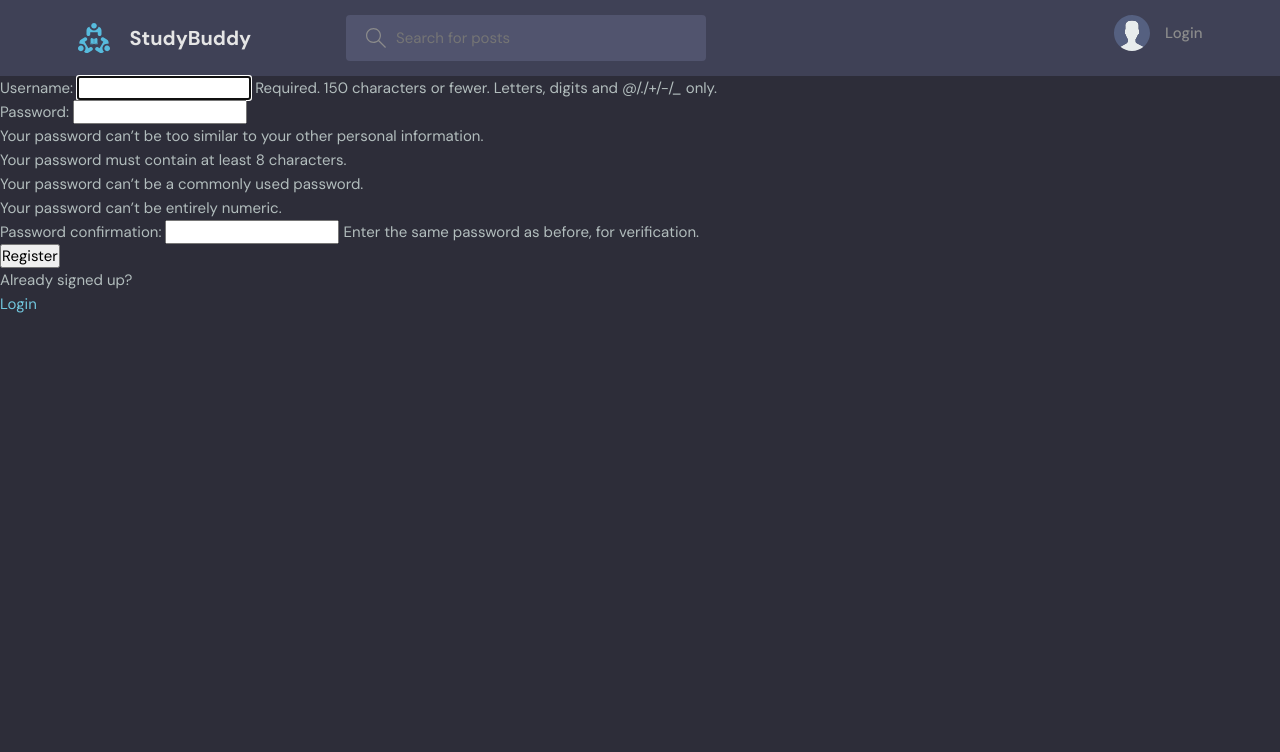
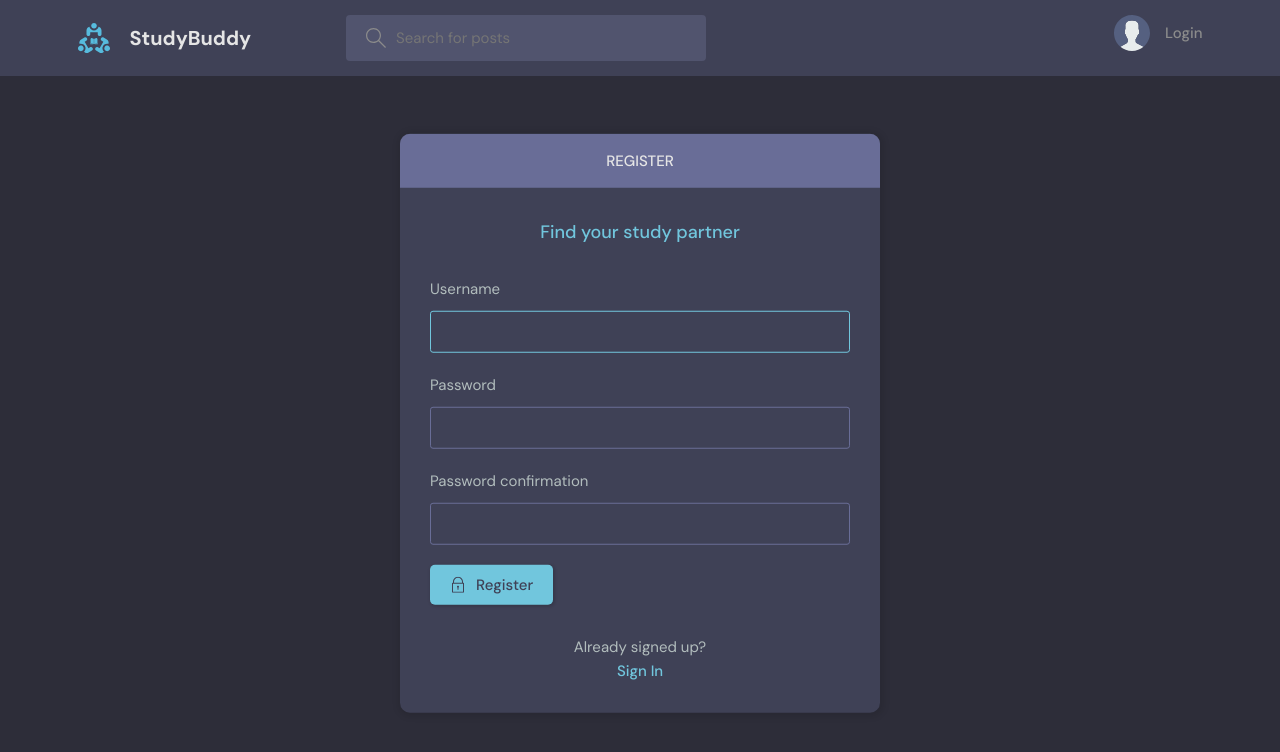
Before and after one commit to Benlee1000/Studybud, a Django app: page /register/ in a window 1280 px wide. Shown: the top 752 px of the page. Run offline with Django 4.2, Linux system fonts and the light colour scheme.

Commit message:
Cleaned up the UI of several pages on the app.

```diff
--- a/studybud/base/templates/base/login_register.html
+++ b/studybud/base/templates/base/login_register.html
@@ -1,37 +1,112 @@
 {% extends 'main.html' %}
 
 {% block content %}
+<main class="auth layout">
 
-{% if page == 'login' %}
-<div>
-    <form method="POST" action="">
-        {% csrf_token %}
+  {% if page == 'login' %}
+  <div class="container">
+    <div class="layout__box">
+      <div class="layout__boxHeader">
+        <div class="layout__boxTitle">
+          <h3>Login</h3>
+        </div>
+      </div>
+      <div class="layout__body">
+        <h2 class="auth__tagline">Find your study partner</h2>
 
-        <label>Username:</label>
-        <input type="text" name="username" placeholder="Enter Username" />
+        <form class="form" action="" method="POST">
+          {% csrf_token %}
+          <div class="form__group form__group">
+            <label for="room_name">Username</label>
+            <input id="username" name="username" type="text" placeholder="e.g. dennis_ivy" />
+          </div>
+          <div class="form__group">
+            <label for="password">Password</label>
+            <input
+              id="password"
+              name="password"
+              type="password"
+              placeholder="&bull;&bull;&bull;&bull;&bull;&bull;&bull;&bull;"
+            />
+          </div>
 
-        <label>Password:</label>
-        <input type="text" name="password" placeholder="Enter Password" />
+          <button class="btn btn--main" type="submit">
+            <svg
+              version="1.1"
+              xmlns="http://www.w3.org/2000/svg"
+              width="32"
+              height="32"
+              viewBox="0 0 32 32"
+            >
+              <title>lock</title>
+              <path
+                d="M27 12h-1v-2c0-5.514-4.486-10-10-10s-10 4.486-10 10v2h-1c-0.553 0-1 0.447-1 1v18c0 0.553 0.447 1 1 1h22c0.553 0 1-0.447 1-1v-18c0-0.553-0.447-1-1-1zM8 10c0-4.411 3.589-8 8-8s8 3.589 8 8v2h-16v-2zM26 30h-20v-16h20v16z"
+              ></path>
+              <path
+                d="M15 21.694v4.306h2v-4.306c0.587-0.348 1-0.961 1-1.694 0-1.105-0.895-2-2-2s-2 0.895-2 2c0 0.732 0.413 1.345 1 1.694z"
+              ></path>
+            </svg>
 
-        <input type="submit" value = "login" />
-    </form>
+            Login
+          </button>
+        </form>
 
-    <p>Haven't signed up yet?</p>
-    <a href="{% url 'register' %}">Sign up</a>
-</div>
+        <div class="auth__action">
+          <p>Haven't signed up yet?</p>
+          <a href="{% url 'register' %}" class="btn btn--link">Sign Up</a>
+        </div>
+      </div>
+    </div>
+  </div>
+  {% else %}
+    <div class="container">
+    <div class="layout__box">
+      <div class="layout__boxHeader">
+        <div class="layout__boxTitle">
+          <h3>Register</h3>
+        </div>
+      </div>
+      <div class="layout__body">
+        <h2 class="auth__tagline">Find your study partner</h2>
 
-{% else %}
+        <form class="form" action="" method="POST">
+          {% csrf_token %}
 
-<div>
-    <form method="POST" action="">
-        {% csrf_token %}
-        {{form.as_p}}
-        <input type="submit" value = "Register" />
-    </form>
+          {% for field in form %}
+          <div class="form__group form__group">
+            <label for="room_name">{{field.label}}</label>
+            {{field}}
+          </div>
+          {% endfor %}
 
-    <p>Already signed up?</p>
-    <a href="{% url 'login' %}">Login</a>
-</div>
-{% endif %}
+          <button class="btn btn--main" type="submit">
+            <svg
+              version="1.1"
+              xmlns="http://www.w3.org/2000/svg"
+              width="32"
+              height="32"
+              viewBox="0 0 32 32"
+            >
+              <title>lock</title>
+              <path
+                d="M27 12h-1v-2c0-5.514-4.486-10-10-10s-10 4.486-10 10v2h-1c-0.553 0-1 0.447-1 1v18c0 0.553 0.447 1 1 1h22c0.553 0 1-0.447 1-1v-18c0-0.553-0.447-1-1-1zM8 10c0-4.411 3.589-8 8-8s8 3.589 8 8v2h-16v-2zM26 30h-20v-16h20v16z"
+              ></path>
+              <path
+                d="M15 21.694v4.306h2v-4.306c0.587-0.348 1-0.961 1-1.694 0-1.105-0.895-2-2-2s-2 0.895-2 2c0 0.732 0.413 1.345 1 1.694z"
+              ></path>
+            </svg>
 
-{% endblock content %}
+            Register
+          </button>
+        </form>
+
+        <div class="auth__action">
+          <p>Already signed up?</p>
+          <a href="{% url 'login'%}" class="btn btn--link">Sign In</a>
+        </div>
+      </div>
+    </div>
+  </div>
+  {% endif %}
+</main>
+{% endblock %}
--- a/studybud/base/templates/base/profile.html
+++ b/studybud/base/templates/base/profile.html
@@ -18,7 +18,9 @@
           <div class="profile__info">
             <h3>{{user.username}}</h3>
             <p>@{{user.username}}</p>
-            <a href="edit-user.html" class="btn btn--main btn--pill">Edit Profile</a>
+            {% if request.user == user %}
+            <a href="{% url 'update-user' %}" class="btn btn--main btn--pill">Edit Profile</a>
+            {% endif %}
           </div>
           <div class="profile__about">
             <h3>About</h3>
--- a/studybud/base/templates/base/room.html
+++ b/studybud/base/templates/base/room.html
@@ -117,7 +117,10 @@
         </div>
       </div>
       <div class="room__message">
-        <form action="#"><input name="" placeholder="Write your message here..." /></form>
+        <form action="" method="POST">
+          {% csrf_token %}
+          <input name="body" placeholder="Write your message here..." />
+        </form>
       </div>
     </div>
     <!-- Room End -->
--- a/studybud/base/templates/base/room_form.html
+++ b/studybud/base/templates/base/room_form.html
@@ -38,7 +38,7 @@
             {{form.name}}
           </div>
 
-                 <div class="form__group">
+          <div class="form__group">
             <label for="room_description">Room Description</label>
             {{form.description}}
           </div>
--- a/studybud/base/urls.py
+++ b/studybud/base/urls.py
@@ -13,5 +13,6 @@ urlpatterns = [
     path('update-room/<str:pk>/', views.updateRoom, name="update-room"),
     path('delete-room/<str:pk>/', views.deleteRoom, name="delete-room"),
     path('delete-message/<str:pk>/', views.deleteMessage, name="delete-message"),
+    path('update-user/', views.updateUser, name="update-user"),
 
 ]
--- a/studybud/base/views.py
+++ b/studybud/base/views.py
@@ -7,7 +7,7 @@ from django.contrib.auth.models import User
 from django.contrib.auth import authenticate, login, logout
 from django.contrib.auth.forms import UserCreationForm
 from .models import Room, Topic, Message
-from .forms import RoomForm
+from .forms import RoomForm, UserForm
 
 
 # Create your views here.
@@ -172,3 +172,16 @@ def deleteMessage(request, pk):
         message.delete()
         return redirect('home')
     return render(request, 'base/delete.html', {'obj': message})
+
+@login_required(login_url='login')
+def updateUser(request):
+    user = request.user
+    form = UserForm(instance=user)
+
+    if request.method == 'POST':
+        form = UserForm(request.POST, instance=user)
+        if form.is_valid():
+            form.save()
+            return redirect('user-profile', pk=user.id)
+
+    return render(request, 'base/update-user.html', {'form':form})
--- a/studybud/templates/navbar.html
+++ b/studybud/templates/navbar.html
@@ -22,7 +22,7 @@
       <!-- Logged In -->
       {% if request.user.is_authenticated %}
       <div class="header__user">
-        <a href="profile.html">
+        <a href="{% url 'update-user' %}">
           <div class="avatar avatar--medium active">
             <img src="https://randomuser.me/api/portraits/men/37.jpg" />
           </div>
@@ -45,15 +45,14 @@
       {% endif %}
 
       <div class="dropdown-menu">
-        <a href="settings.html" class="dropdown-link"
+        <a href="{% url 'update-user' %}" class="dropdown-link"
           ><svg version="1.1" xmlns="http://www.w3.org/2000/svg" width="32" height="32" viewBox="0 0 32 32">
             <title>tools</title>
             <path
               d="M27.465 32c-1.211 0-2.35-0.471-3.207-1.328l-9.392-9.391c-2.369 0.898-4.898 0.951-7.355 0.15-3.274-1.074-5.869-3.67-6.943-6.942-0.879-2.682-0.734-5.45 0.419-8.004 0.135-0.299 0.408-0.512 0.731-0.572 0.32-0.051 0.654 0.045 0.887 0.277l5.394 5.395 3.586-3.586-5.394-5.395c-0.232-0.232-0.336-0.564-0.276-0.887s0.272-0.596 0.572-0.732c2.552-1.152 5.318-1.295 8.001-0.418 3.274 1.074 5.869 3.67 6.943 6.942 0.806 2.457 0.752 4.987-0.15 7.358l9.392 9.391c0.844 0.842 1.328 2.012 1.328 3.207-0 2.5-2.034 4.535-4.535 4.535zM15.101 19.102c0.26 0 0.516 0.102 0.707 0.293l9.864 9.863c0.479 0.479 1.116 0.742 1.793 0.742 1.398 0 2.535-1.137 2.535-2.535 0-0.668-0.27-1.322-0.742-1.793l-9.864-9.863c-0.294-0.295-0.376-0.74-0.204-1.119 0.943-2.090 1.061-4.357 0.341-6.555-0.863-2.631-3.034-4.801-5.665-5.666-1.713-0.561-3.468-0.609-5.145-0.164l4.986 4.988c0.391 0.391 0.391 1.023 0 1.414l-5 5c-0.188 0.188-0.441 0.293-0.707 0.293s-0.52-0.105-0.707-0.293l-4.987-4.988c-0.45 1.682-0.397 3.436 0.164 5.146 0.863 2.631 3.034 4.801 5.665 5.666 2.2 0.721 4.466 0.604 6.555-0.342 0.132-0.059 0.271-0.088 0.411-0.088z"
             ></path>
           </svg>
-          Settings</a
-        >
+          Settings</a>
         <a href="{% url 'logout' %}" class="dropdown-link"
           ><svg version="1.1" xmlns="http://www.w3.org/2000/svg" width="32" height="32" viewBox="0 0 32 32">
             <title>sign-out</title>
```
Also changed, not shown: studybud/base/forms.py (+7 -0 lines), studybud/base/templates/base/delete.html (+31 -7 lines), studybud/base/templates/base/delete_old.html (added, +13 -0 lines), studybud/base/templates/base/login_register_old.html (added, +37 -0 lines), studybud/base/templates/base/update-user.html (added, +41 -0 lines), studybud/db.sqlite3.
